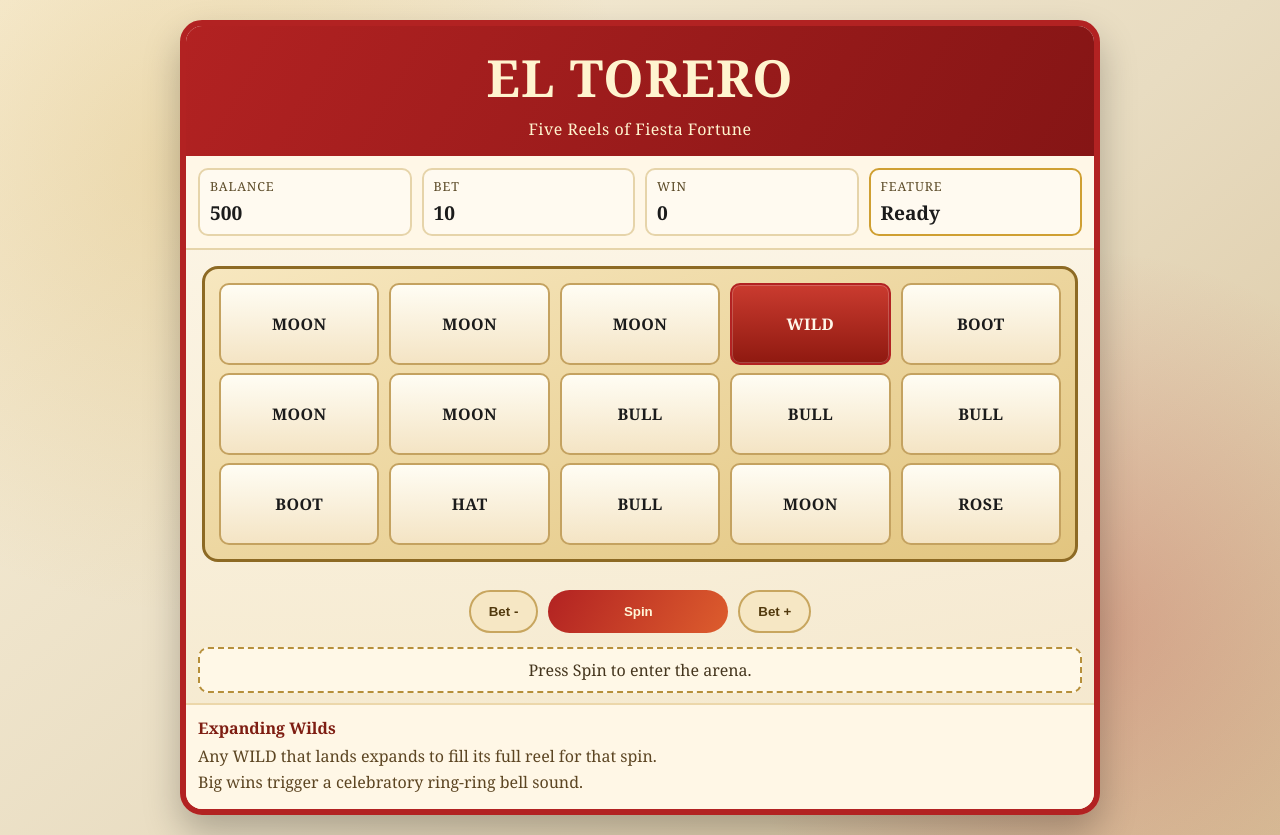
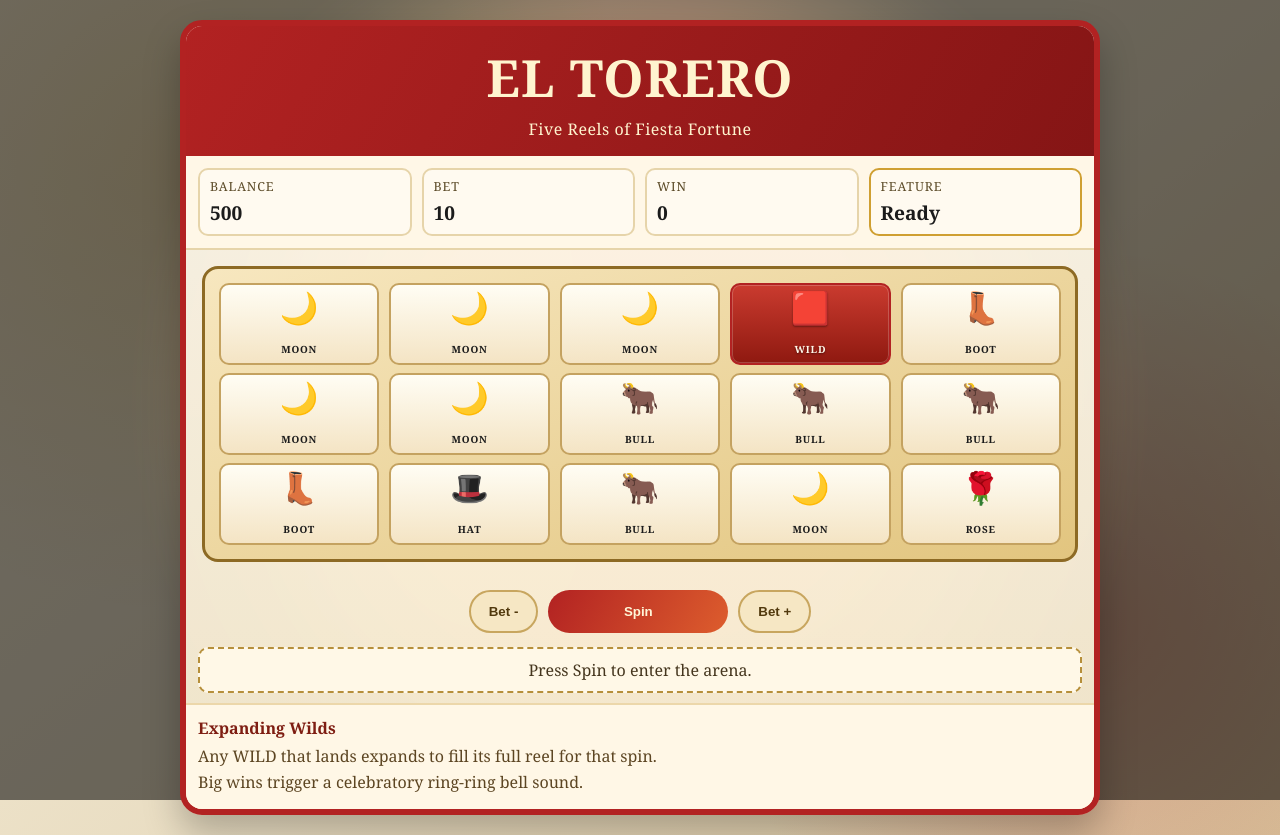
Before and after one commit to DiLago-Games/browsergames, a plain HTML site: page el-torero-slots/index.html in a window 1280 px wide. Drawn offline with Linux system fonts and the light colour scheme.

Commit message:
feat: upgrade slot graphics with webgl and emoji symbols

```diff
--- a/el-torero-slots/game.js
+++ b/el-torero-slots/game.js
@@ -2,6 +2,15 @@ const ROWS = 3;
 const REELS = 5;
 
 const BET_LEVELS = [5, 10, 20, 40, 80];
+const SYMBOL_META = {
+  BULL: { emoji: "🐂", name: "BULL" },
+  ROSE: { emoji: "🌹", name: "ROSE" },
+  HAT: { emoji: "🎩", name: "HAT" },
+  BOOT: { emoji: "👢", name: "BOOT" },
+  MOON: { emoji: "🌙", name: "MOON" },
+  WILD: { emoji: "🟥", name: "WILD" }
+};
+
 const SYMBOL_POOL = [
   "BULL",
   "BULL",
@@ -64,6 +73,120 @@ const betDownBtn = document.getElementById("bet-down");
 const reelCells = [];
 let audioContext = null;
 
+function renderCell(cell, symbol, isWin) {
+  const meta = SYMBOL_META[symbol] || { emoji: symbol, name: symbol };
+  cell.innerHTML = `<span class="emoji">${meta.emoji}</span><span class="name">${meta.name}</span>`;
+  cell.classList.toggle("wild", symbol === "WILD");
+  cell.classList.toggle("win", isWin);
+}
+
+function initWebGLBackground() {
+  const canvas = document.getElementById("arena-bg");
+
+  if (!canvas) {
+    return;
+  }
+
+  const gl = canvas.getContext("webgl", { alpha: true, antialias: true });
+
+  if (!gl) {
+    return;
+  }
+
+  const vertexSource = `
+    attribute vec2 position;
+    void main() {
+      gl_Position = vec4(position, 0.0, 1.0);
+    }
+  `;
+
+  const fragmentSource = `
+    precision mediump float;
+    uniform vec2 uResolution;
+    uniform float uTime;
+
+    void main() {
+      vec2 uv = gl_FragCoord.xy / uResolution.xy;
+      vec2 p = uv * 2.0 - 1.0;
+      p.x *= uResolution.x / uResolution.y;
+
+      float waveA = sin((p.x * 3.2) + uTime * 0.9);
+      float waveB = cos((p.y * 3.6) - uTime * 0.7);
+      float pulse = 0.5 + 0.5 * sin(uTime * 0.5 + length(p) * 4.0);
+
+      vec3 gold = vec3(0.86, 0.63, 0.22);
+      vec3 red = vec3(0.65, 0.14, 0.14);
+      vec3 cream = vec3(0.96, 0.90, 0.74);
+
+      float mixMask = 0.5 + 0.5 * (waveA * 0.6 + waveB * 0.4);
+      vec3 color = mix(red, gold, mixMask);
+      color = mix(color, cream, 0.22 * pulse);
+
+      float vignette = smoothstep(1.3, 0.25, length(p));
+      color *= vignette;
+
+      gl_FragColor = vec4(color, 0.55);
+    }
+  `;
+
+  function compileShader(type, source) {
+    const shader = gl.createShader(type);
+    gl.shaderSource(shader, source);
+    gl.compileShader(shader);
+    return shader;
+  }
+
+  const vertexShader = compileShader(gl.VERTEX_SHADER, vertexSource);
+  const fragmentShader = compileShader(gl.FRAGMENT_SHADER, fragmentSource);
+  const program = gl.createProgram();
+
+  gl.attachShader(program, vertexShader);
+  gl.attachShader(program, fragmentShader);
+  gl.linkProgram(program);
+  gl.useProgram(program);
+
+  const vertices = new Float32Array([
+    -1, -1,
+    1, -1,
+    -1, 1,
+    1, 1
+  ]);
+
+  const buffer = gl.createBuffer();
+  gl.bindBuffer(gl.ARRAY_BUFFER, buffer);
+  gl.bufferData(gl.ARRAY_BUFFER, vertices, gl.STATIC_DRAW);
+
+  const positionLoc = gl.getAttribLocation(program, "position");
+  gl.enableVertexAttribArray(positionLoc);
+  gl.vertexAttribPointer(positionLoc, 2, gl.FLOAT, false, 0, 0);
+
+  const resolutionLoc = gl.getUniformLocation(program, "uResolution");
+  const timeLoc = gl.getUniformLocation(program, "uTime");
+
+  function resize() {
+    const dpr = Math.max(1, Math.min(2, window.devicePixelRatio || 1));
+    const width = Math.floor(window.innerWidth * dpr);
+    const height = Math.floor(window.innerHeight * dpr);
+
+    if (canvas.width !== width || canvas.height !== height) {
+      canvas.width = width;
+      canvas.height = height;
+      gl.viewport(0, 0, width, height);
+    }
+  }
+
+  function draw(timeMs) {
+    resize();
+    gl.uniform2f(resolutionLoc, canvas.width, canvas.height);
+    gl.uniform1f(timeLoc, timeMs * 0.001);
+    gl.drawArrays(gl.TRIANGLE_STRIP, 0, 4);
+    requestAnimationFrame(draw);
+  }
+
+  resize();
+  requestAnimationFrame(draw);
+}
+
 function getBet() {
   return BET_LEVELS[state.betIndex];
 }
@@ -105,10 +228,7 @@ function paintGrid(grid, winningCoordinates = new Set()) {
     for (let reel = 0; reel < REELS; reel += 1) {
       const cell = reelCells[row][reel];
       const symbol = grid[row][reel];
-
-      cell.textContent = symbol;
-      cell.classList.toggle("wild", symbol === "WILD");
-      cell.classList.toggle("win", winningCoordinates.has(`${row}-${reel}`));
+      renderCell(cell, symbol, winningCoordinates.has(`${row}-${reel}`));
     }
   }
 }
@@ -223,7 +343,7 @@ async function spinAnimation() {
   for (let tick = 0; tick < 12; tick += 1) {
     for (let row = 0; row < ROWS; row += 1) {
       for (let reel = 0; reel < REELS; reel += 1) {
-        reelCells[row][reel].textContent = randomSymbol();
+        renderCell(reelCells[row][reel], randomSymbol(), false);
       }
     }
     await wait(70);
@@ -347,5 +467,6 @@ betUpBtn.addEventListener("click", () => changeBet(1));
 betDownBtn.addEventListener("click", () => changeBet(-1));
 
 setupReels();
+initWebGLBackground();
 paintGrid(state.grid);
 updateHud();
--- a/el-torero-slots/index.html
+++ b/el-torero-slots/index.html
@@ -7,6 +7,7 @@
   <link rel="stylesheet" href="style.css" />
 </head>
 <body>
+  <canvas id="arena-bg" aria-hidden="true"></canvas>
   <main class="game-shell">
     <header class="topbar">
       <h1>El Torero</h1>
--- a/el-torero-slots/style.css
+++ b/el-torero-slots/style.css
@@ -24,6 +24,17 @@ body {
   display: grid;
   place-items: center;
   padding: 20px;
+  position: relative;
+  overflow-x: hidden;
+}
+
+#arena-bg {
+  position: fixed;
+  inset: 0;
+  width: 100%;
+  height: 100%;
+  z-index: 0;
+  pointer-events: none;
 }
 
 .game-shell {
@@ -33,6 +44,8 @@ body {
   border-radius: 22px;
   box-shadow: 0 18px 36px rgba(0, 0, 0, 0.25);
   overflow: hidden;
+  position: relative;
+  z-index: 1;
 }
 
 .topbar {
@@ -119,6 +132,21 @@ body {
   letter-spacing: 0.4px;
   background: linear-gradient(180deg, #fffdf4, #f4e4c4);
   transition: transform 140ms ease, box-shadow 160ms ease;
+  text-align: center;
+}
+
+.cell .emoji {
+  display: block;
+  font-size: 1.95rem;
+  line-height: 1;
+}
+
+.cell .name {
+  display: block;
+  margin-top: 4px;
+  font-size: 0.62rem;
+  font-weight: 700;
+  letter-spacing: 0.8px;
 }
 
 .cell.spin-blur {
@@ -130,6 +158,11 @@ body {
   color: #fff7ea;
   background: linear-gradient(180deg, #ca3b2f, #8f1910);
   box-shadow: inset 0 0 0 1px rgba(255, 255, 255, 0.2);
+}
+
+.cell.wild .emoji,
+.cell.wild .name {
+  text-shadow: 0 1px 2px rgba(0, 0, 0, 0.45);
 }
 
 .cell.win {
@@ -225,6 +258,14 @@ body {
     font-size: 0.84rem;
   }
 
+  .cell .emoji {
+    font-size: 1.45rem;
+  }
+
+  .cell .name {
+    font-size: 0.52rem;
+  }
+
   .btn.spin {
     min-width: 130px;
   }
```
